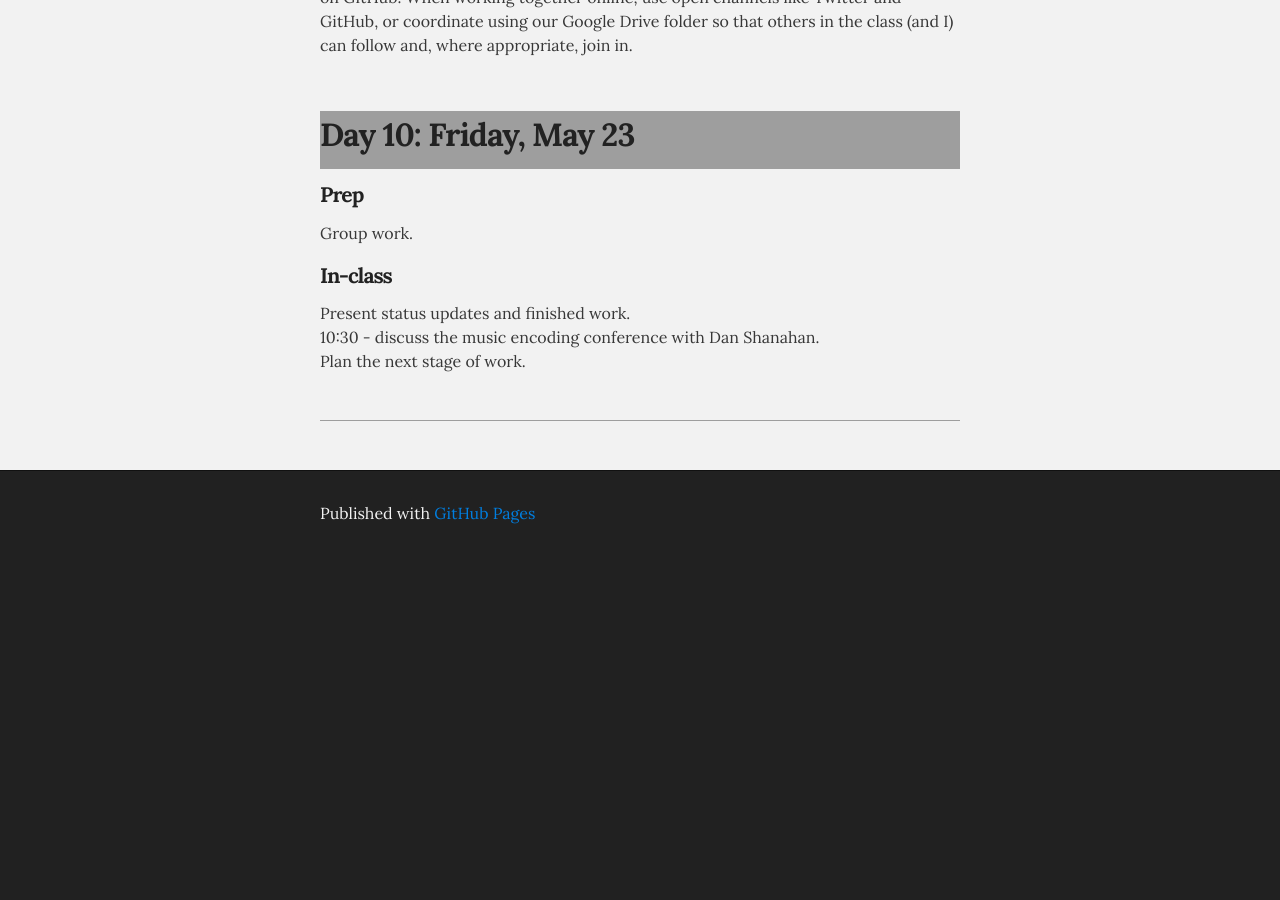
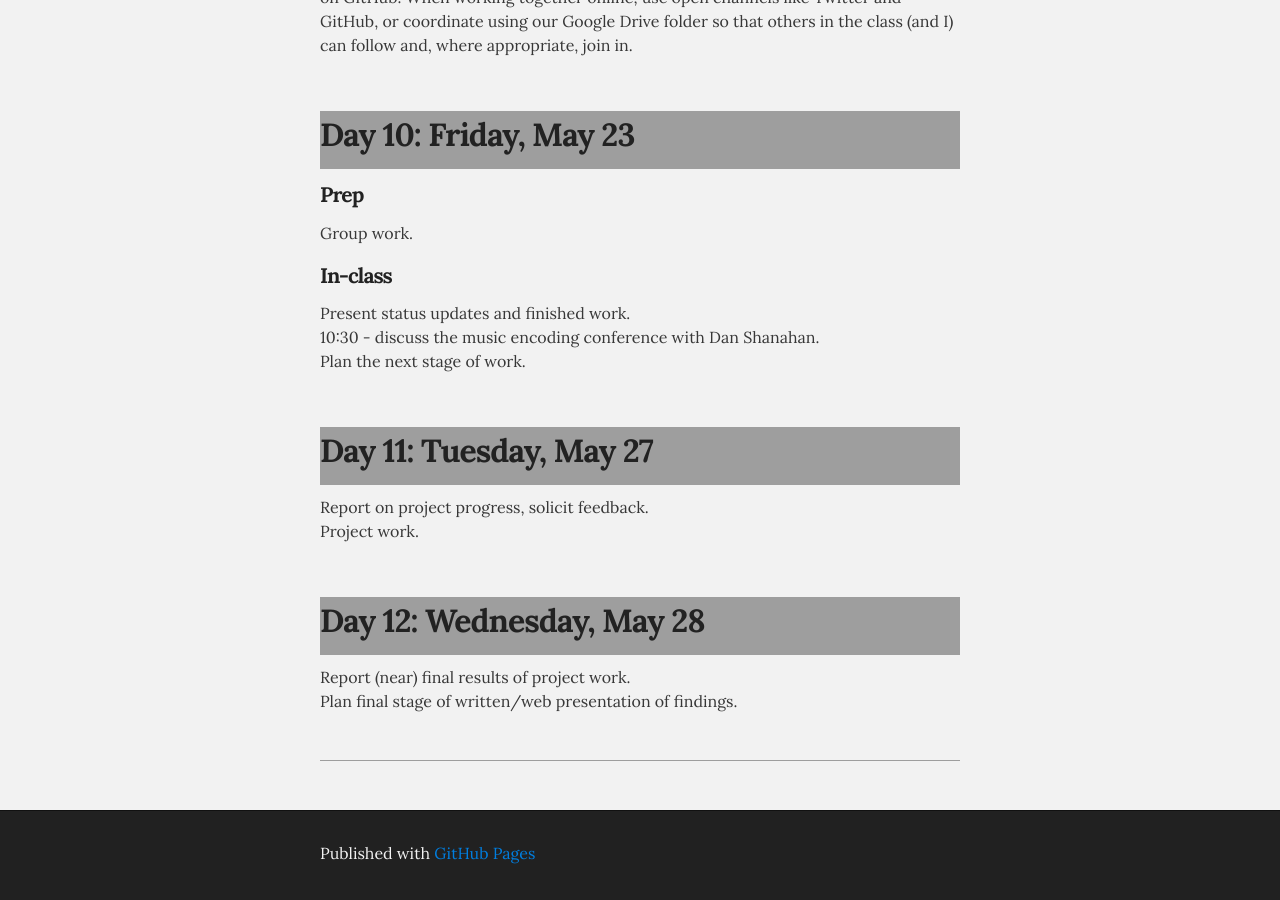
Before and after one commit to kshaffer/corpusmusic, a Jekyll site: the page built from schedule.md, in a window 1280 px wide and 900 px high, scrolled down 4672 px. Built offline with Jekyll 4.4.1, drawn with Linux system fonts in a browser that asks for light colours; Markdown is read by kramdown in place of the engine named in the settings; before the commit the page ends 5232 px from its top, so only the background shows below that.

Commit message:
Days 11–12

```diff
--- a/schedule.md
+++ b/schedule.md
@@ -177,16 +177,20 @@ Present status updates and finished work.
 10:30 - discuss the music encoding conference with Dan Shanahan.
 Plan the next stage of work.
 
-<!--
+
 <br/>
 ## Day 11: Tuesday, May 27 ##
 
+Report on project progress, solicit feedback.
+Project work.
 
-
+<br/>
 ## Day 12: Wednesday, May 28 ##
 
+Report (near) final results of project work.
+Plan final stage of written/web presentation of findings.
 
-
+<!--
 ## Day 13: Thursday, May 29 ##
 
 
```
